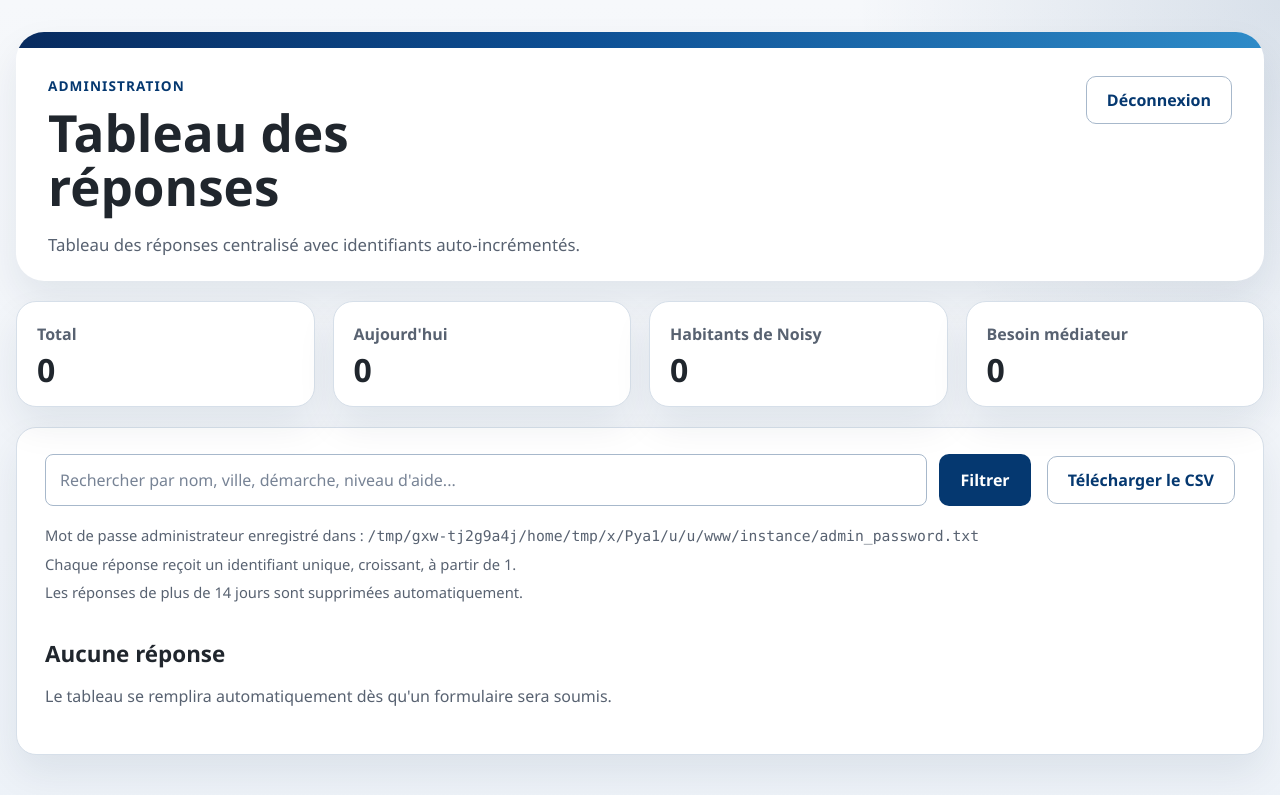
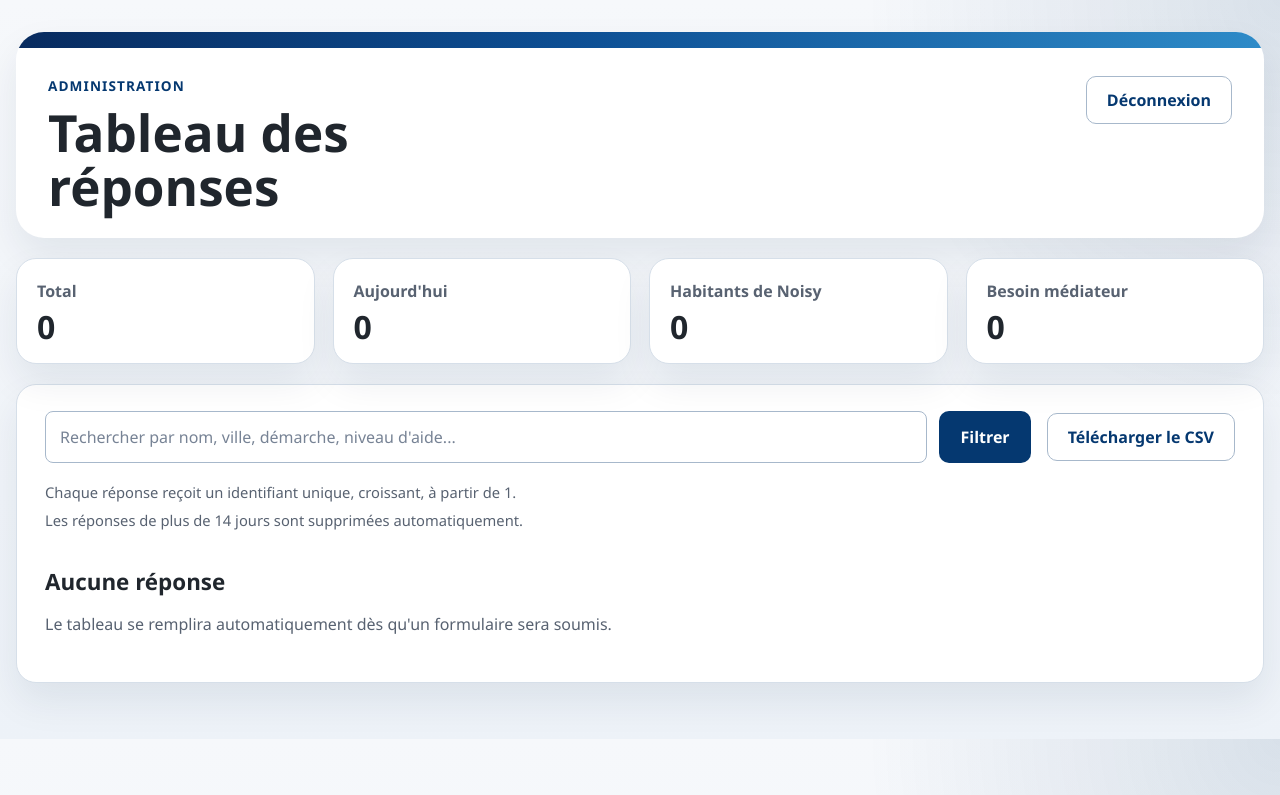
Before and after one commit to aijimteck/pimms, a Flask app: page /?mode=tableau in a window 1280 px wide. Shown: the top 795 px of the page. Run offline with Flask 3, Linux system fonts and the light colour scheme; the visitor is signed in with stand-in values (Sample User, id 1); data that the repository does not hold is empty; some libraries are stand-ins or nearby versions.

Commit message:
Remove extra admin and shortlist copy

```diff
--- a/templates/admin.html
+++ b/templates/admin.html
@@ -15,9 +15,6 @@
             <div>
               <p class="hero__eyebrow">Administration</p>
               <h1>{{ reporting_name }}</h1>
-              <p class="hero__intro">
-                Tableau des réponses centralisé avec identifiants auto-incrémentés.
-              </p>
             </div>
             <form method="post" action="{{ url_for('index', mode='tableau') }}">
               <input type="hidden" name="admin_action" value="logout" />
@@ -64,10 +61,6 @@
         </div>
 
         <div class="helper-stack">
-          <p class="helper">
-            Mot de passe administrateur enregistré dans :
-            <code>{{ admin_password_path }}</code>
-          </p>
           <p class="helper">
             Chaque réponse reçoit un identifiant unique, croissant, à partir de 1.
           </p>
--- a/templates/index.html
+++ b/templates/index.html
@@ -184,7 +184,6 @@
                 </datalist>
               </div>
               <div class="list-card">
-                <p class="list-card__title">Liste triée par fréquence</p>
                 <ul id="city-shortlist" class="pill-list">
                   {% for city in city_suggestions %}
                   <li><button type="button" data-city="{{ city }}">{{ city }}</button></li>
```
